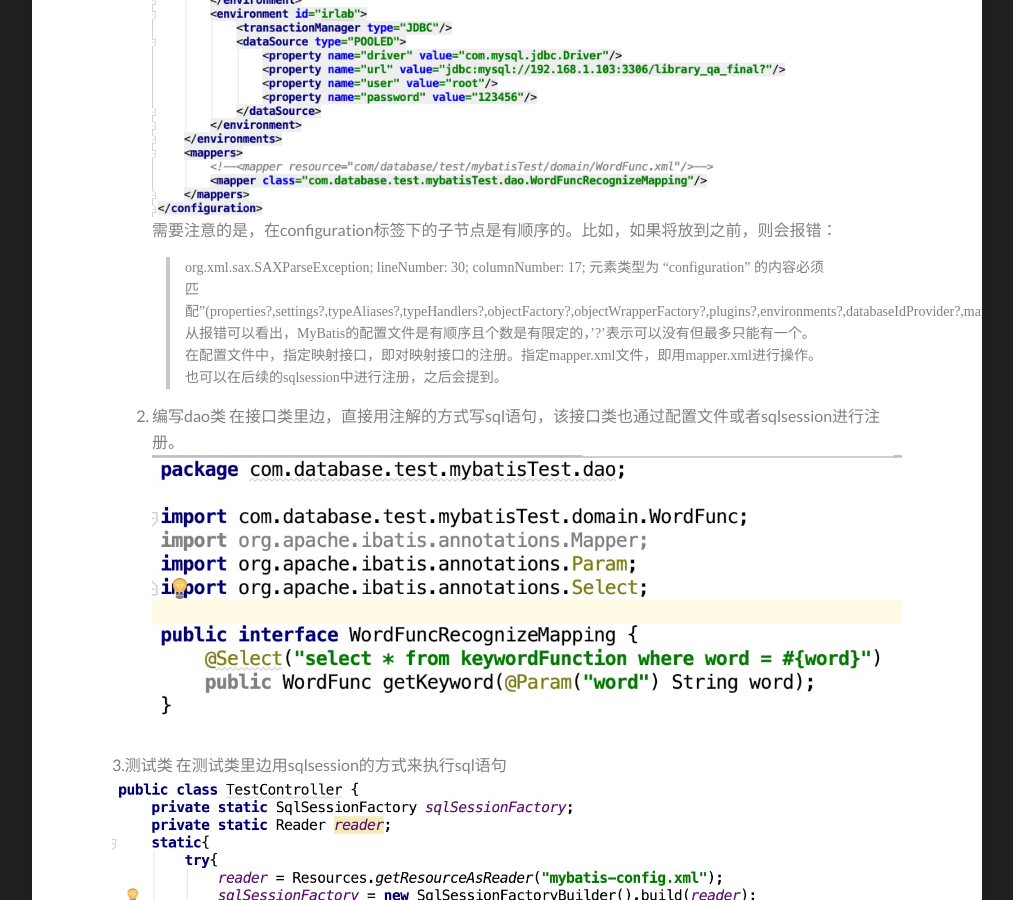
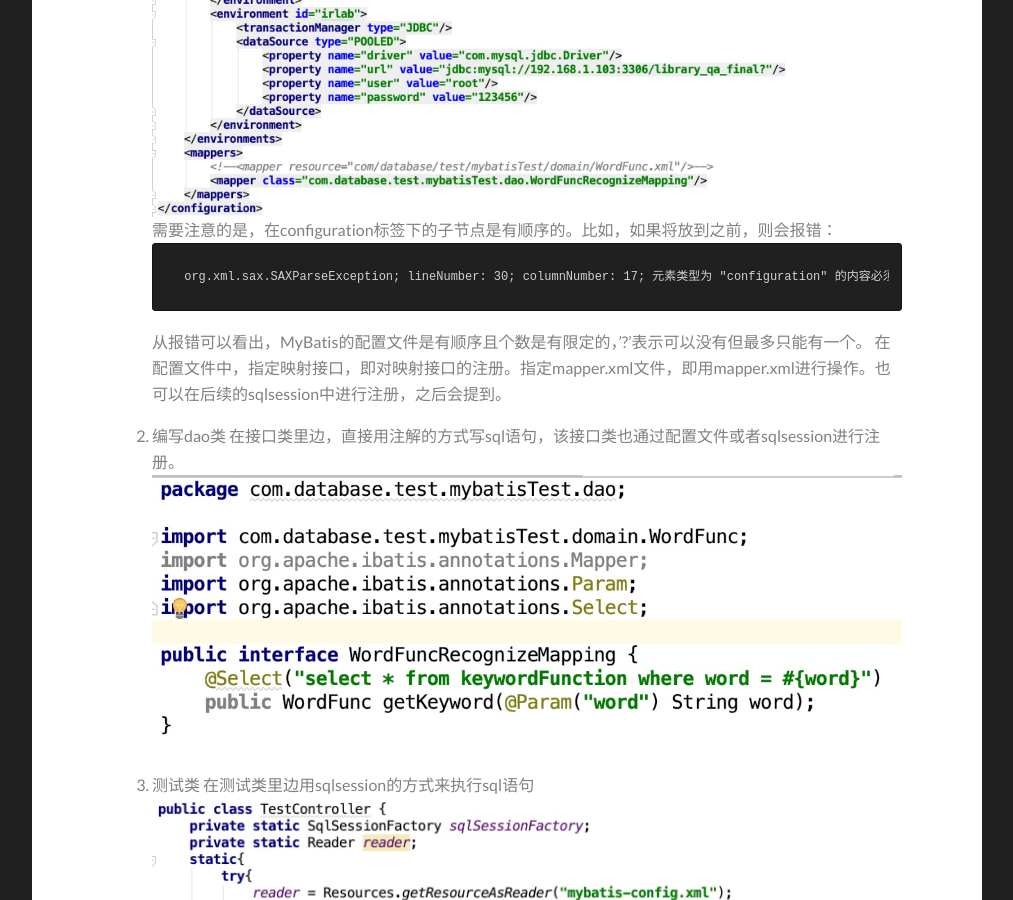
Before and after one commit to squirrellsf/squirrellsf.github.io, a Jekyll site: the page built from _posts/2019-07-03-用注解形式使用mybatis（非springboot框架）.md, in a window 1280 px wide and 900 px high, scrolled down 883 px. Shown: the whole window, without its empty margins (133-1146 px from the left). Built offline with Jekyll 4.4.1, drawn with Linux system fonts in a browser that asks for light colours.

Commit message:
fix images

````diff
--- a/_posts/2019-07-03-用注解形式使用mybatis（非springboot框架）.md
+++ b/_posts/2019-07-03-用注解形式使用mybatis（非springboot框架）.md
@@ -13,15 +13,17 @@ date-string: 2019-07-03
   文件的内容如下:
   ![](/images/15621270135396/15621299218077.jpg)
   需要注意的是，在configuration标签下的子节点是有顺序的。比如，如果将<environment>放到<properties>之前，则会报错：
-> org.xml.sax.SAXParseException; lineNumber: 30; columnNumber: 17; 元素类型为 "configuration" 的内容必须匹配"(properties?,settings?,typeAliases?,typeHandlers?,objectFactory?,objectWrapperFactory?,plugins?,environments?,databaseIdProvider?,mappers?)"。
+  ```
+ org.xml.sax.SAXParseException; lineNumber: 30; columnNumber: 17; 元素类型为 "configuration" 的内容必须匹配"(properties?,settings?,typeAliases?,typeHandlers?,objectFactory?,objectWrapperFactory?,plugins?,environments?,databaseIdProvider?,mappers?)"
+ ```
   从报错可以看出，MyBatis的配置文件是有顺序且个数是有限定的，'?'表示可以没有但最多只能有一个。
   在配置文件中，<mappers class="">指定映射接口，即对映射接口的注册。<mappers resource="">指定mapper.xml文件，即用mapper.xml进行操作。<mappers class="">也可以在后续的sqlsession中进行注册，之后会提到。
 
-  2. 编写dao类
+2. 编写dao类
   在接口类里边，直接用注解的方式写sql语句，该接口类也通过配置文件或者sqlsession进行注册。
   ![](/images/15621270135396/15621317206469.jpg)
 
-3.测试类
+3. 测试类
 在测试类里边用sqlsession的方式来执行sql语句
 ![](/images/15621270135396/15621318349182.jpg)
 注释掉的那行即在sqlsessionfactory中对dao类进行注册。
````
